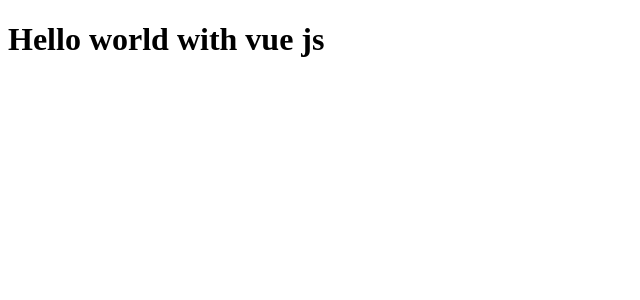
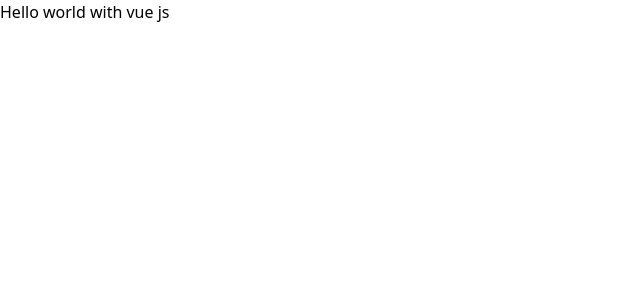
Before and after one commit to zedin09/webbLLC-pokemon-app, a Vue app: page / in a window 1280 px wide. Shown: the top 300 px of the page, without its empty margins (0-640 px from the left). Built offline with nearby package versions, Linux system fonts and the light colour scheme.

Commit message:
Tailwind and Prettier configurations

```diff
--- a/package.json
+++ b/package.json
@@ -14,6 +14,10 @@
   },
   "devDependencies": {
     "@vitejs/plugin-vue": "^4.0.0",
+    "autoprefixer": "^10.4.13",
+    "postcss": "^8.4.20",
+    "prettier": "2.8.1",
+    "tailwindcss": "^3.2.4",
     "vite": "^4.0.0"
   }
 }
--- /dev/null
+++ b/postcss.config.js
@@ -0,0 +1,6 @@
+module.exports = {
+  plugins: {
+    tailwindcss: {},
+    autoprefixer: {},
+  },
+}
--- /dev/null
+++ b/src/index.css
@@ -0,0 +1,3 @@
+@tailwind base;
+@tailwind components;
+@tailwind utilities;
--- a/src/main.js
+++ b/src/main.js
@@ -3,6 +3,7 @@
 
 import App from './App.vue'
 import router from './router'
+import './index.css'
 
 const app = createApp(App)
 
--- /dev/null
+++ b/tailwind.config.js
@@ -0,0 +1,11 @@
+/** @type {import('tailwindcss').Config} */
+module.exports = {
+  content: [
+    "./index.html",
+    "./src/**/*.{vue,js,ts,jsx,tsx}",
+  ],
+  theme: {
+    extend: {},
+  },
+  plugins: [],
+}
```
Also changed, not shown: 1 other file (tests, documents, lock files or other folders).
